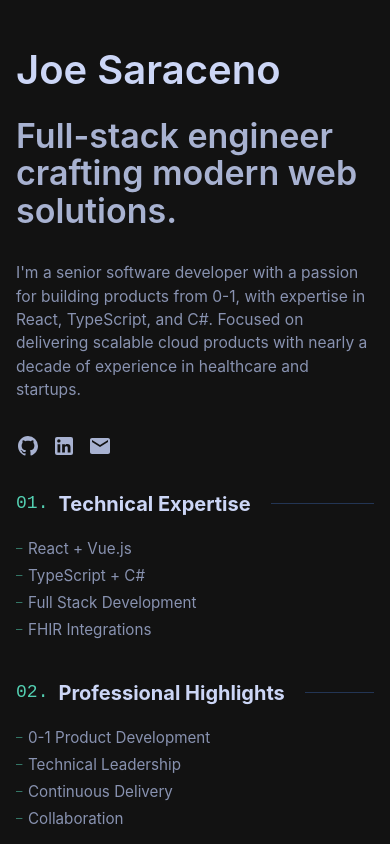
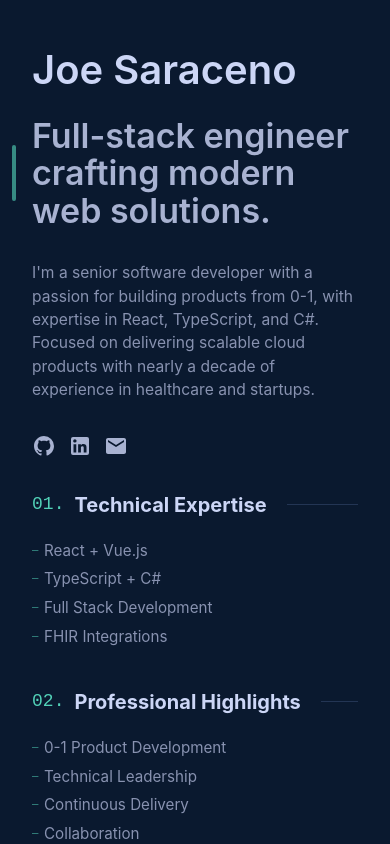
Before and after one commit to honestcomrade/honestcomrade.github.io, a Vue app: page / in a window 390 px wide. Shown: the top 844 px of the page. Built offline with nearby package versions, Linux system fonts and the light colour scheme.

Commit message:
adds a bit of padding but removes the strange border elements

```diff
--- a/src/App.vue
+++ b/src/App.vue
@@ -89,8 +89,10 @@
 
 <style scoped>
 .container {
-  margin-top: 2rem;
   width: 100%;
+  max-width: 1200px;
+  margin: 0 auto;
+  padding: 2rem;
 }
 
 .grid {
@@ -260,7 +262,7 @@ p {
   }
 
   .container {
-    margin-top: 1.5rem;
+    padding: 1.5rem;
   }
 
   section {
@@ -294,6 +296,10 @@ p {
     left: -10px;
     right: -10px;
   }
+
+  .container {
+    padding: 1rem;
+  }
 }
 
 .name-intro {
--- a/src/style.css
+++ b/src/style.css
@@ -13,29 +13,52 @@
   --green: #64ffda;
   --bright-blue: #4d67ff;
   --navy-shadow: rgba(2,12,27,0.7);
+  --dark-navy: #0a192f;
+}
+
+* {
+  margin: 0;
+  padding: 0;
+  box-sizing: border-box;
+}
+
+html, body {
+  height: 100%;
+  width: 100%;
+  margin: 0;
+  padding: 0;
+  overflow-x: hidden;
 }
 
 body {
-  margin: 0;
+  background-color: var(--dark-navy);
+  color: var(--lightest-slate);
+  font-family: 'Inter', -apple-system, BlinkMacSystemFont, 'Segoe UI', Roboto, Oxygen, Ubuntu, Cantarell, 'Open Sans', 'Helvetica Neue', sans-serif;
+  -webkit-font-smoothing: antialiased;
+  -moz-osx-font-smoothing: grayscale;
+  line-height: 1.5;
 }
 
 #app {
-  margin: 0 auto;
+  min-height: 100vh;
+  width: 100%;
+  display: flex;
+  flex-direction: column;
+  align-items: center;
   padding: 4rem 2rem;
-  width: 100%;
-  box-sizing: border-box;
+  margin: 0;
 }
 
 /* Mobile Breakpoints */
 @media (max-width: 768px) {
   #app {
-    padding: 2rem 1.5rem;
+    padding: 3rem 1.5rem;
   }
 }
 
 @media (max-width: 480px) {
   #app {
-    padding: 1.5rem 1rem;
+    padding: 2rem 1rem;
   }
 }
 
```
